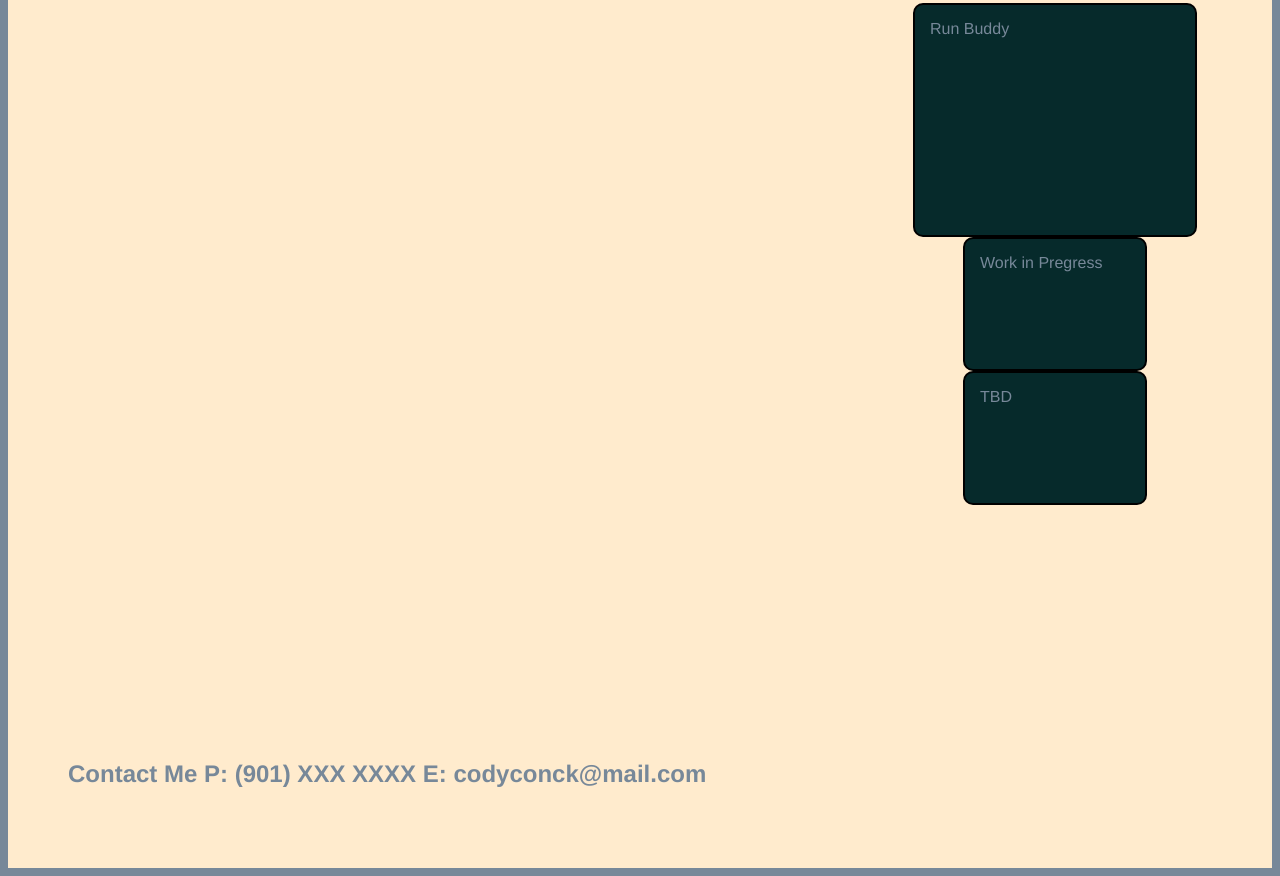
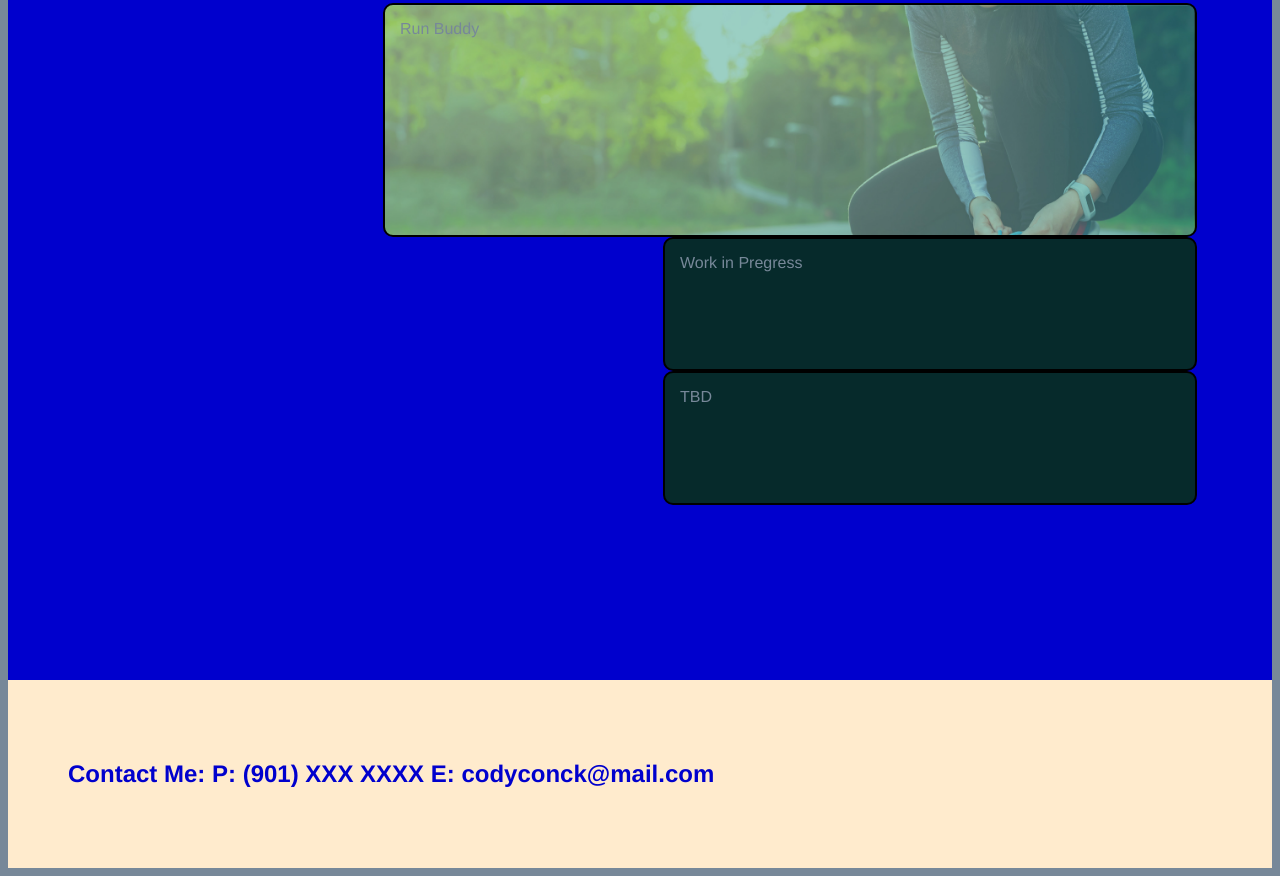
Before and after one commit to CodyConck/CCDesigns-Portfolio, a plain HTML site: page index.html in a window 1280 px wide. Shown: the part 722-1598 px from the top of the page. Drawn offline with Linux system fonts and the light colour scheme.

Commit message:
added background image to first app

```diff
--- a/assets/style.css
+++ b/assets/style.css
@@ -51,6 +51,7 @@ section {
     display: flex;
     padding: 60px;
     color: lightslategray;
+    justify-content: flex-end
 
 }
 
@@ -69,11 +70,27 @@ section {
     text-shadow: 2px 2px blue;
 }
 
-.main-content {
+.get-to-know {
     background-color: blanchedalmond;
     display: flex;
     flex-wrap: wrap;
 }
+
+.main-content {
+    background-color: mediumblue;
+    display: flex;
+    flex-wrap: wrap;
+}
+
+.get-in-touch {
+    background-color: blanchedalmond;
+    color: mediumblue;
+    display: flex;
+    flex-wrap: wrap;
+    flex-direction: row;
+    justify-content: flex-start;
+}
+
 
 #app-tabs {
     max-width: 1080px;
@@ -83,8 +100,7 @@ section {
     display: flex;
     flex-direction: column;
     flex-wrap: nowrap;
-    justify-items: space-between;
-    align-items: center;
+    align-items: flex-end;
 }
 
 .app {
@@ -98,9 +114,13 @@ section {
 
 .larger {
     height: 200px;
-    width: 250px;
+    width: 780px;
+    background-image: url("./images/hero-bg.jpeg");
+    background-size: cover;
+    width: 780px;
+    height: 200px;
 }
 
-#contact-me {
-
+.TBD {
+    width: 500px;
 }
--- a/index.html
+++ b/index.html
@@ -41,7 +41,7 @@
     </section>
 
 <!--Begin About Me-->
-    <section id="about-me" class="main-content">
+    <section id="about-me" class="get-to-know">
         <div>
           <h2>About Me</h2>
             <p>
@@ -57,15 +57,15 @@
         </div>
     <div id="app-tabs">
         <div class="app larger">Run Buddy</div>
-        <div class="app">Work in Pregress</div>
-        <div class="app">TBD</div>
+        <div class="app TBD">Work in Pregress</div>
+        <div class="app TBD">TBD</div>
     </div>
     </section>
 
     <!--Begin Contact Me-->
-    <section id="contact-me" class="main-content">
+    <section id="contact-me" class="get-in-touch">
         <div>
-            <h2>Contact Me P: (901) XXX XXXX E: codyconck@mail.com</h2>
+            <h2>Contact Me: P: (901) XXX XXXX E: codyconck@mail.com</h2>
         </div>
     </section>
 </body>
```
Also changed, not shown: assets/images/hero-bg.jpeg (added).
